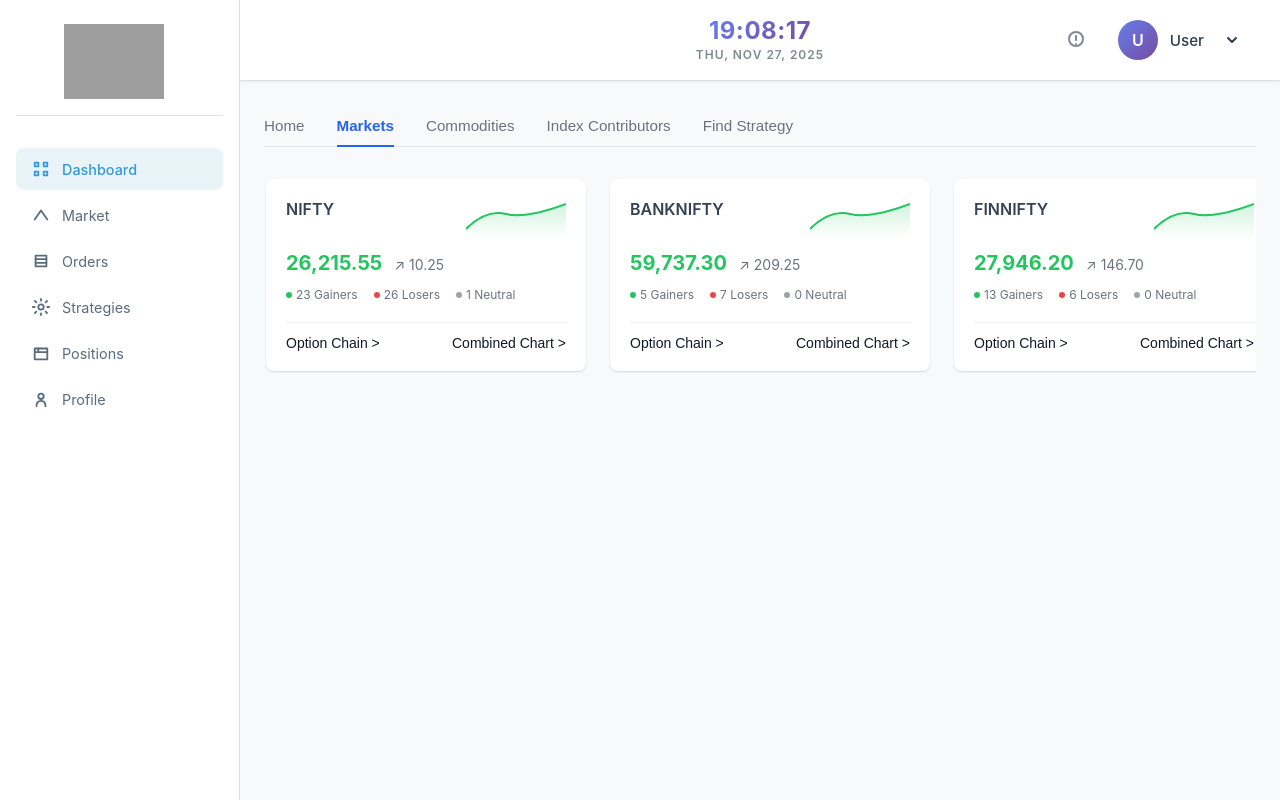
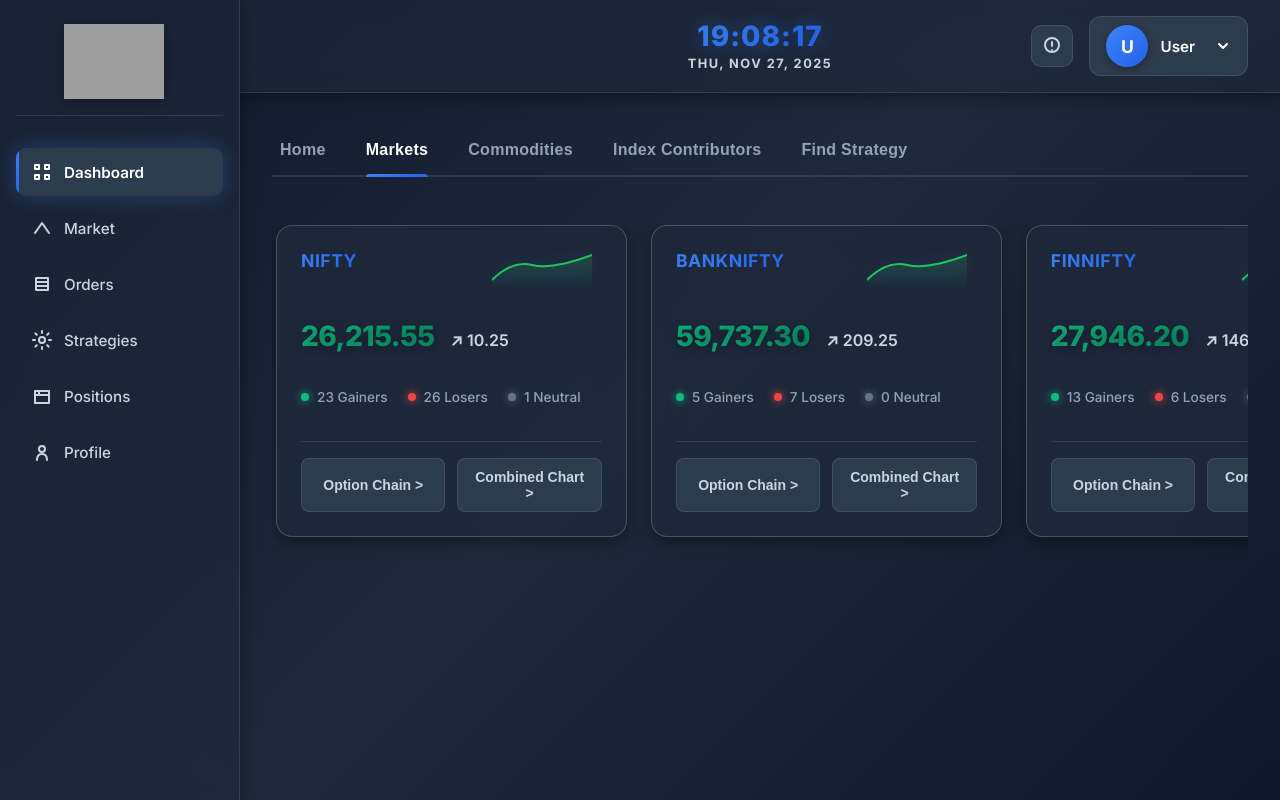
Before and after one commit to PraveenBond/AlgoNova_dev, a React (Vite) app in the folder src/Frontend/: page / in a window 1280 px wide. Built offline with nearby package versions, Linux system fonts and the light colour scheme; no server answers; sample sign-in values are in the browser's storage; grey boxes are pictures that could not be loaded.

Commit message:
feat: Implement new design system with global CSS variables and initial dashboard page styling.

```diff
--- a/src/Frontend/Component/DigitalClock.css
+++ b/src/Frontend/Component/DigitalClock.css
@@ -3,27 +3,29 @@
     flex-direction: column;
     align-items: center;
     justify-content: center;
-    color: #2c3e50;
-    font-family: inherit;
+    color: var(--text-primary);
+    font-family: 'Inter', sans-serif;
     user-select: none;
 }
 
 .digital-clock .time {
-    font-size: 1.5rem;
-    font-weight: 700;
+    font-size: 1.75rem;
+    font-weight: 800;
     line-height: 1;
-    background: linear-gradient(135deg, #667eea 0%, #764ba2 100%);
+    background: var(--gradient-primary);
     background-clip: text;
     -webkit-background-clip: text;
     -webkit-text-fill-color: transparent;
-    letter-spacing: 0.5px;
+    letter-spacing: 1px;
+    text-shadow: 0 0 20px rgba(59, 130, 246, 0.5);
+    animation: pulse 3s ease-in-out infinite;
 }
 
 .digital-clock .date {
-    font-size: 0.75rem;
-    color: #7f8c8d;
-    margin-top: 4px;
-    font-weight: 600;
+    font-size: 0.8rem;
+    color: var(--text-secondary);
+    margin-top: 6px;
+    font-weight: 700;
     text-transform: uppercase;
-    letter-spacing: 1px;
+    letter-spacing: 1.5px;
 }
--- a/src/Frontend/Component/Layout.css
+++ b/src/Frontend/Component/Layout.css
@@ -1,14 +1,16 @@
 .layout {
   min-height: 100vh;
   display: flex;
-  background-color: #f8f9fa;
+  background: transparent;
   overflow-x: hidden;
 }
 
 .sidebar {
   width: 240px;
-  background: #ffffff;
-  border-right: 1px solid #e0e0e0;
+  background: var(--surface-glass);
+  backdrop-filter: blur(12px);
+  -webkit-backdrop-filter: blur(12px);
+  border-right: 1px solid var(--border-subtle);
   display: flex;
   flex-direction: column;
   padding: 1.5rem 1rem;
@@ -18,12 +20,13 @@
   top: 0;
   z-index: 100;
   overflow-y: auto;
+  box-shadow: var(--shadow-md);
 }
 
 .sidebar-header {
   margin-bottom: 2rem;
   padding-bottom: 1rem;
-  border-bottom: 1px solid #e0e0e0;
+  border-bottom: 1px solid var(--border-subtle);
 }
 
 .logo-container {
@@ -40,18 +43,24 @@
   width: auto;
   object-fit: contain;
   display: block;
+  filter: drop-shadow(0 4px 8px rgba(0, 0, 0, 0.3));
+  transition: transform 0.3s ease;
+}
+
+.sidebar-logo-img:hover {
+  transform: scale(1.05);
 }
 
 .logo-text {
   font-size: 1.1rem;
   font-weight: 600;
-  color: #2c3e50;
+  color: var(--text-primary);
 }
 
 .sidebar-nav {
   display: flex;
   flex-direction: column;
-  gap: 0.25rem;
+  gap: 0.5rem;
   flex: 1;
 }
 
@@ -59,36 +68,65 @@
   display: flex;
   align-items: center;
   gap: 0.75rem;
-  padding: 0.75rem 1rem;
-  color: #5a6c7d;
+  padding: 0.875rem 1rem;
+  color: var(--text-secondary);
   text-decoration: none;
-  border-radius: 8px;
-  transition: all 0.2s;
-  font-weight: 400;
-  font-size: 0.9rem;
+  border-radius: 10px;
+  transition: all 0.3s ease;
+  font-weight: 500;
+  font-size: 0.95rem;
+  position: relative;
+  overflow: hidden;
+}
+
+.sidebar-link::before {
+  content: '';
+  position: absolute;
+  left: 0;
+  top: 0;
+  height: 100%;
+  width: 3px;
+  background: var(--gradient-primary);
+  transform: scaleY(0);
+  transition: transform 0.3s ease;
 }
 
 .sidebar-link:hover {
-  background-color: #f0f0f0;
-  color: #2c3e50;
+  background: var(--surface-elevated);
+  color: var(--text-primary);
+  transform: translateX(5px);
+}
+
+.sidebar-link:hover::before {
+  transform: scaleY(1);
 }
 
 .sidebar-link.active {
-  background-color: #e8f4f8;
-  color: #3498db;
-  font-weight: 500;
+  background: var(--surface-elevated);
+  color: var(--text-primary);
+  font-weight: 600;
+  box-shadow: var(--shadow-glow);
+}
+
+.sidebar-link.active::before {
+  transform: scaleY(1);
 }
 
 .sidebar-link svg {
   flex-shrink: 0;
-  width: 18px;
-  height: 18px;
+  width: 20px;
+  height: 20px;
+  transition: transform 0.3s ease;
+}
+
+.sidebar-link:hover svg {
+  transform: scale(1.1);
 }
 
 .sidebar-footer {
   margin-top: auto;
   padding-top: 1.5rem;
-  border-top: 1px solid #e0e0e0;
+  border-top: 1px solid var(--border-subtle);
 }
 
 .support-section {
@@ -96,26 +134,27 @@
   align-items: flex-start;
   gap: 0.75rem;
   padding: 1rem;
-  background-color: #f8f9fa;
-  border-radius: 8px;
+  background: var(--surface-elevated);
+  border-radius: 10px;
+  border: 1px solid var(--border-subtle);
 }
 
 .support-section svg {
   flex-shrink: 0;
-  color: #3498db;
+  color: var(--accent-primary);
   margin-top: 0.25rem;
 }
 
 .support-title {
   font-weight: 600;
-  color: #2c3e50;
+  color: var(--text-primary);
   font-size: 0.9rem;
   margin-bottom: 0.25rem;
 }
 
 .support-text {
   font-size: 0.8rem;
-  color: #7f8c8d;
+  color: var(--text-muted);
 }
 
 .main-wrapper {
@@ -128,13 +167,15 @@
 }
 
 .header {
-  background: #ffffff;
-  border-bottom: 1px solid #e0e0e0;
-  padding: 0.75rem 2rem;
+  background: var(--surface-glass);
+  backdrop-filter: blur(12px);
+  -webkit-backdrop-filter: blur(12px);
+  border-bottom: 1px solid var(--border-subtle);
+  padding: 1rem 2rem;
   position: sticky;
   top: 0;
   z-index: 50;
-  box-shadow: 0 1px 3px rgba(0, 0, 0, 0.05);
+  box-shadow: var(--shadow-md);
 }
 
 .header-top {
@@ -152,7 +193,7 @@
 
 .greeting {
   font-size: 1rem;
-  color: #2c3e50;
+  color: var(--text-primary);
   font-weight: 500;
 }
 
@@ -165,20 +206,23 @@
 }
 
 .header-icon-btn {
-  background: none;
-  border: none;
-  color: #7f8c8d;
+  background: var(--surface-elevated);
+  border: 1px solid var(--border-subtle);
+  color: var(--text-secondary);
   cursor: pointer;
-  padding: 0.5rem;
+  padding: 0.625rem;
   display: flex;
   align-items: center;
   justify-content: center;
-  border-radius: 50%;
-  transition: background-color 0.2s;
+  border-radius: 10px;
+  transition: all 0.3s ease;
 }
 
 .header-icon-btn:hover {
-  background-color: #f0f0f0;
+  background: var(--accent-primary);
+  color: var(--text-primary);
+  transform: translateY(-2px);
+  box-shadow: var(--shadow-glow);
 }
 
 .user-profile-container {
@@ -189,33 +233,45 @@
   display: flex;
   align-items: center;
   gap: 0.75rem;
-  padding: 0.5rem;
-  border-radius: 8px;
-  transition: background-color 0.2s;
+  padding: 0.5rem 1rem;
+  border-radius: 12px;
+  transition: all 0.3s ease;
+  background: var(--surface-elevated);
+  border: 1px solid var(--border-subtle);
+  cursor: pointer;
 }
 
 .user-profile:hover {
-  background-color: #f0f0f0;
+  background: var(--bg-tertiary);
+  transform: translateY(-2px);
+  box-shadow: var(--shadow-md);
 }
 
 .profile-avatar {
-  width: 40px;
-  height: 40px;
+  width: 42px;
+  height: 42px;
   border-radius: 50%;
-  background: linear-gradient(135deg, #667eea 0%, #764ba2 100%);
+  background: var(--gradient-primary);
   color: white;
   display: flex;
   align-items: center;
   justify-content: center;
-  font-weight: 600;
-  font-size: 1rem;
+  font-weight: 700;
+  font-size: 1.1rem;
   flex-shrink: 0;
+  box-shadow: var(--shadow-sm);
+  transition: transform 0.3s ease;
+}
+
+.user-profile:hover .profile-avatar {
+  transform: scale(1.1);
+  box-shadow: var(--shadow-glow);
 }
 
 .profile-name {
   font-size: 0.95rem;
-  color: #2c3e50;
-  font-weight: 500;
+  color: var(--text-primary);
+  font-weight: 600;
   white-space: nowrap;
   max-width: 150px;
   overflow: hidden;
@@ -224,26 +280,29 @@
 
 .user-dropdown {
   position: absolute;
-  top: calc(100% + 0.5rem);
+  top: calc(100% + 0.75rem);
   right: 0;
-  background: white;
-  border-radius: 12px;
-  box-shadow: 0 8px 24px rgba(0, 0, 0, 0.15);
-  min-width: 280px;
+  background: var(--surface-card);
+  backdrop-filter: blur(16px);
+  -webkit-backdrop-filter: blur(16px);
+  border-radius: 16px;
+  border: 1px solid var(--border-medium);
+  box-shadow: var(--shadow-lg);
+  min-width: 300px;
   z-index: 1000;
   overflow: hidden;
-  animation: dropdownFadeIn 0.2s ease-out;
+  animation: dropdownFadeIn 0.3s ease-out;
 }
 
 @keyframes dropdownFadeIn {
   from {
     opacity: 0;
-    transform: translateY(-10px);
+    transform: translateY(-10px) scale(0.95);
   }
 
   to {
     opacity: 1;
-    transform: translateY(0);
+    transform: translateY(0) scale(1);
   }
 }
 
@@ -251,22 +310,24 @@
   display: flex;
   align-items: center;
   gap: 1rem;
-  padding: 1.25rem;
-  background: linear-gradient(135deg, #f8f9fa 0%, #ffffff 100%);
+  padding: 1.5rem;
+  background: var(--surface-elevated);
+  border-bottom: 1px solid var(--border-subtle);
 }
 
 .dropdown-avatar {
-  width: 50px;
-  height: 50px;
+  width: 56px;
+  height: 56px;
   border-radius: 50%;
-  background: linear-gradient(135deg, #667eea 0%, #764ba2 100%);
+  background: var(--gradient-secondary);
   color: white;
   display: flex;
   align-items: center;
   justify-content: center;
   font-weight: 700;
-  font-size: 1.2rem;
+  font-size: 1.4rem;
   flex-shrink: 0;
+  box-shadow: var(--shadow-md);
 }
 
 .dropdown-user-info {
@@ -275,9 +336,9 @@
 }
 
 .dropdown-name {
-  font-size: 1rem;
-  font-weight: 600;
-  color: #2c3e50;
+  font-size: 1.05rem;
+  font-weight: 700;
+  color: var(--text-primary);
   margin-bottom: 0.25rem;
   white-space: nowrap;
   overflow: hidden;
@@ -286,54 +347,64 @@
 
 .dropdown-id {
   font-size: 0.85rem;
-  color: #7f8c8d;
+  color: var(--text-muted);
   font-weight: 500;
 }
 
 .dropdown-divider {
   height: 1px;
-  background: #e0e0e0;
+  background: var(--border-subtle);
   margin: 0.5rem 0;
 }
 
 .dropdown-item {
   display: flex;
   align-items: center;
-  gap: 0.75rem;
-  padding: 0.875rem 1.25rem;
-  color: #2c3e50;
+  gap: 0.875rem;
+  padding: 1rem 1.5rem;
+  color: var(--text-secondary);
   text-decoration: none;
-  transition: background-color 0.2s;
+  transition: all 0.3s ease;
   border: none;
   background: none;
   width: 100%;
   text-align: left;
   cursor: pointer;
   font-size: 0.95rem;
+  font-weight: 500;
 }
 
 .dropdown-item:hover {
-  background-color: #f8f9fa;
+  background: var(--surface-elevated);
+  color: var(--text-primary);
+  padding-left: 1.75rem;
 }
 
 .dropdown-item svg {
-  color: #7f8c8d;
+  color: var(--text-muted);
   flex-shrink: 0;
+  transition: transform 0.3s ease;
+}
+
+.dropdown-item:hover svg {
+  transform: scale(1.1);
 }
 
 .logout-item {
-  color: #e74c3c;
+  color: var(--color-bearish);
 }
 
 .logout-item:hover {
-  background-color: #fee;
+  background: rgba(239, 68, 68, 0.1);
+  color: var(--color-bearish);
 }
 
 .logout-item svg {
-  color: #e74c3c;
+  color: var(--color-bearish);
 }
 
 .main-content {
   flex: 1;
-  background-color: #f8f9fa;
+  background: transparent;
+  animation: fadeIn 0.5s ease-out;
 }
--- a/src/Frontend/Pages/DashboardPage.css
+++ b/src/Frontend/Pages/DashboardPage.css
@@ -1,52 +1,61 @@
 .dashboard-page {
-  padding: 1.5rem;
-  background-color: #f8f9fa;
+  padding: 2rem;
+  background: transparent;
   min-height: 100%;
   display: flex;
   flex-direction: column;
-  gap: 1.5rem;
+  gap: 2rem;
   font-family: 'Inter', sans-serif;
   overflow-x: hidden;
-  /* Prevent horizontal page scroll */
+  animation: fadeIn 0.5s ease-out;
 }
 
 /* Sub Navigation */
 .dashboard-nav {
   display: flex;
-  gap: 2rem;
-  border-bottom: 1px solid #e5e7eb;
-  margin-bottom: 0.5rem;
+  gap: 2.5rem;
+  border-bottom: 2px solid var(--border-subtle);
+  margin-bottom: 1rem;
+  padding: 0 0.5rem;
 }
 
 .nav-tab {
   background: none;
   border: none;
-  padding: 0.75rem 0;
-  font-size: 0.95rem;
-  font-weight: 500;
-  color: #6b7280;
+  padding: 1rem 0;
+  font-size: 1rem;
+  font-weight: 600;
+  color: var(--text-muted);
   cursor: pointer;
   position: relative;
-  transition: color 0.2s;
+  transition: all 0.3s ease;
+  letter-spacing: 0.3px;
+}
+
+.nav-tab::before {
+  content: '';
+  position: absolute;
+  bottom: -2px;
+  left: 0;
+  width: 100%;
+  height: 3px;
+  background: var(--gradient-primary);
+  transform: scaleX(0);
+  transition: transform 0.3s ease;
+  border-radius: 3px 3px 0 0;
 }
 
 .nav-tab:hover {
-  color: #111827;
+  color: var(--text-secondary);
 }
 
 .nav-tab.active {
-  color: #2563eb;
-  font-weight: 600;
+  color: var(--text-primary);
+  font-weight: 700;
 }
 
-.nav-tab.active::after {
-  content: '';
-  position: absolute;
-  bottom: -1px;
-  left: 0;
-  width: 100%;
-  height: 2px;
-  background-color: #2563eb;
+.nav-tab.active::before {
+  transform: scaleX(1);
 }
 
 /* Market Overview */
@@ -54,42 +63,70 @@
   display: flex;
   overflow-x: auto;
   gap: 1.5rem;
-  padding-bottom: 1rem;
+  padding-bottom: 1.5rem;
   scroll-behavior: smooth;
-  padding-left: 2px;
-  padding-right: 2px;
+  padding-left: 4px;
+  padding-right: 4px;
 }
 
 /* Custom scrollbar for market overview */
 .market-overview::-webkit-scrollbar {
-  height: 8px;
+  height: 10px;
 }
 
 .market-overview::-webkit-scrollbar-track {
-  background: #e5e7eb;
-  border-radius: 4px;
+  background: var(--bg-secondary);
+  border-radius: 5px;
 }
 
 .market-overview::-webkit-scrollbar-thumb {
-  background: #9ca3af;
-  border-radius: 4px;
+  background: var(--bg-tertiary);
+  border-radius: 5px;
+  border: 2px solid var(--bg-secondary);
 }
 
 .market-overview::-webkit-scrollbar-thumb:hover {
-  background: #6b7280;
+  background: var(--accent-primary);
 }
 
 .market-card {
-  min-width: 320px;
+  min-width: 340px;
   flex-shrink: 0;
-  /* Prevent cards from shrinking */
-  background: white;
-  border-radius: 8px;
-  padding: 1.25rem;
-  box-shadow: 0 1px 3px rgba(0, 0, 0, 0.05), 0 1px 2px rgba(0, 0, 0, 0.1);
+  background: var(--surface-card);
+  backdrop-filter: blur(16px);
+  -webkit-backdrop-filter: blur(16px);
+  border-radius: 16px;
+  padding: 1.5rem;
+  border: 1px solid var(--border-medium);
+  box-shadow: var(--shadow-md);
   display: flex;
   flex-direction: column;
-  gap: 0.75rem;
+  gap: 1rem;
+  transition: all 0.4s ease;
+  position: relative;
+  overflow: hidden;
+}
+
+.market-card::before {
+  content: '';
+  position: absolute;
+  top: 0;
+  left: 0;
+  right: 0;
+  height: 3px;
+  background: var(--gradient-primary);
+  opacity: 0;
+  transition: opacity 0.3s ease;
+}
+
+.market-card:hover {
+  transform: translateY(-8px);
+  box-shadow: var(--shadow-lg), var(--shadow-glow);
+  border-color: var(--border-strong);
+}
+
+.market-card:hover::before {
+  opacity: 1;
 }
 
 .market-card-header {
@@ -100,113 +137,156 @@
 
 .market-card-header h3 {
   margin: 0;
-  font-size: 1rem;
-  font-weight: 600;
-  color: #374151;
+  font-size: 1.1rem;
+  font-weight: 700;
+  color: var(--text-primary);
+  letter-spacing: 0.5px;
+  text-transform: uppercase;
+  background: var(--gradient-primary);
+  background-clip: text;
+  -webkit-background-clip: text;
+  -webkit-text-fill-color: transparent;
 }
 
 .market-chart-placeholder {
-  width: 100px;
-  height: 40px;
+  width: 110px;
+  height: 45px;
+  filter: drop-shadow(0 2px 8px rgba(59, 130, 246, 0.3));
 }
 
 .market-values {
   display: flex;
   align-items: baseline;
-  gap: 0.75rem;
+  gap: 1rem;
+  margin: 0.5rem 0;
 }
 
 .current-value {
-  font-size: 1.25rem;
-  font-weight: 700;
+  font-size: 1.75rem;
+  font-weight: 800;
+  letter-spacing: -0.5px;
+  text-shadow: 0 2px 8px rgba(0, 0, 0, 0.3);
 }
 
 .current-value.positive {
-  color: #22c55e;
+  color: var(--color-bullish);
+  background: var(--gradient-bullish);
+  background-clip: text;
+  -webkit-background-clip: text;
+  -webkit-text-fill-color: transparent;
 }
 
 .current-value.negative {
-  color: #ef4444;
+  color: var(--color-bearish);
+  background: var(--gradient-bearish);
+  background-clip: text;
+  -webkit-background-clip: text;
+  -webkit-text-fill-color: transparent;
 }
 
 .change-value {
-  font-size: 0.875rem;
-  color: #6b7280;
+  font-size: 1rem;
+  color: var(--text-secondary);
+  font-weight: 600;
 }
 
 .market-stats {
   display: flex;
-  gap: 1rem;
-  font-size: 0.75rem;
-  color: #6b7280;
+  gap: 1.25rem;
+  font-size: 0.85rem;
+  color: var(--text-muted);
+  padding: 0.75rem 0;
 }
 
 .stat-item {
   display: flex;
   align-items: center;
-  gap: 0.25rem;
+  gap: 0.5rem;
+  font-weight: 500;
 }
 
 .dot {
-  width: 6px;
-  height: 6px;
+  width: 8px;
+  height: 8px;
   border-radius: 50%;
+  box-shadow: 0 0 8px currentColor;
 }
 
 .dot.green {
-  background-color: #22c55e;
+  background-color: var(--color-bullish);
+  color: var(--color-bullish);
 }
 
 .dot.red {
-  background-color: #ef4444;
+  background-color: var(--color-bearish);
+  color: var(--color-bearish);
 }
 
 .dot.grey {
-  background-color: #9ca3af;
+  background-color: var(--text-disabled);
+  color: var(--text-disabled);
 }
 
 .market-actions {
   display: flex;
   justify-content: space-between;
   margin-top: 0.5rem;
-  padding-top: 0.75rem;
-  border-top: 1px solid #f3f4f6;
+  padding-top: 1rem;
+  border-top: 1px solid var(--border-subtle);
+  gap: 0.75rem;
 }
 
 .action-link {
-  background: none;
-  border: none;
-  color: #111827;
+  background: var(--surface-elevated);
+  border: 1px solid var(--border-subtle);
+  color: var(--text-secondary);
   font-size: 0.875rem;
-  font-weight: 500;
+  font-weight: 600;
   cursor: pointer;
-  padding: 0;
+  padding: 0.625rem 1rem;
+  border-radius: 8px;
+  transition: all 0.3s ease;
+  flex: 1;
+  text-align: center;
 }
 
 .action-link:hover {
-  text-decoration: underline;
+  background: var(--accent-primary);
+  color: var(--text-primary);
+  border-color: var(--accent-primary);
+  transform: translateY(-2px);
+  box-shadow: var(--shadow-sm);
 }
 
 /* Build Up Section */
 .buildup-section {
   display: grid;
-  grid-template-columns: repeat(auto-fit, minmax(450px, 1fr));
-  gap: 1.5rem;
+  grid-template-columns: repeat(auto-fit, minmax(480px, 1fr));
+  gap: 2rem;
 }
 
 .buildup-card {
-  background: white;
-  border-radius: 8px;
-  box-shadow: 0 1px 3px rgba(0, 0, 0, 0.05), 0 1px 2px rgba(0, 0, 0, 0.1);
+  background: var(--surface-card);
+  backdrop-filter: blur(16px);
+  -webkit-backdrop-filter: blur(16px);
+  border-radius: 16px;
+  border: 1px solid var(--border-medium);
+  box-shadow: var(--shadow-md);
   display: flex;
   flex-direction: column;
   overflow: hidden;
+  transition: all 0.3s ease;
+}
+
+.buildup-card:hover {
+  transform: translateY(-4px);
+  box-shadow: var(--shadow-lg);
 }
 
 .buildup-header {
-  padding: 0.75rem 1rem;
-  background-color: #eff6ff;
-  border-bottom: 1px solid #e5e7eb;
+  padding: 1rem 1.5rem;
+  background: var(--surface-elevated);
+  border-bottom: 1px solid var(--border-subtle);
   display: flex;
   justify-content: space-between;
   align-items: center;
@@ -214,23 +294,34 @@
 
 .buildup-header h3 {
   margin: 0;
-  font-size: 1rem;
-  font-weight: 600;
-  color: #3b82f6;
+  font-size: 1.1rem;
+  font-weight: 700;
+  color: var(--text-primary);
+  background: var(--gradient-primary);
+  background-clip: text;
+  -webkit-background-clip: text;
+  -webkit-text-fill-color: transparent;
 }
 
 .nav-arrow {
-  background: white;
-  border: 1px solid #e5e7eb;
+  background: var(--bg-tertiary);
+  border: 1px solid var(--border-subtle);
   border-radius: 50%;
-  width: 24px;
-  height: 24px;
+  width: 28px;
+  height: 28px;
   display: flex;
   align-items: center;
   justify-content: center;
   cursor: pointer;
-  color: #6b7280;
-  font-size: 0.75rem;
+  color: var(--text-secondary);
+  font-size: 0.875rem;
+  transition: all 0.3s ease;
+}
+
+.nav-arrow:hover {
+  background: var(--accent-primary);
+  color: var(--text-primary);
+  transform: scale(1.1);
 }
 
 .buildup-table-container {
@@ -240,34 +331,42 @@
 .buildup-table {
   width: 100%;
   border-collapse: collapse;
-  font-size: 0.8rem;
+  font-size: 0.875rem;
   text-align: left;
 }
 
 .buildup-table th {
   position: sticky;
   top: 0;
-  background-color: #f9fafb;
-  padding: 0.75rem 1rem;
-  font-weight: 600;
-  color: #4b5563;
-  border-bottom: 1px solid #e5e7eb;
+  background: var(--surface-elevated);
+  padding: 1rem 1.5rem;
+  font-weight: 700;
+  color: var(--text-secondary);
+  border-bottom: 1px solid var(--border-subtle);
   white-space: nowrap;
+  text-transform: uppercase;
+  font-size: 0.75rem;
+  letter-spacing: 0.5px;
 }
 
 .buildup-table td {
-  padding: 0.75rem 1rem;
-  border-bottom: 1px solid #f3f4f6;
-  color: #1f2937;
+  padding: 1rem 1.5rem;
+  border-bottom: 1px solid var(--border-subtle);
+  color: var(--text-primary);
+  font-weight: 500;
 }
 
 .buildup-table tr:last-child td {
   border-bottom: none;
 }
 
+.buildup-table tr:hover {
+  background: var(--surface-elevated);
+}
+
 .sort-icon {
-  font-size: 0.6rem;
-  color: #9ca3af;
+  font-size: 0.7rem;
+  color: var(--text-muted);
   margin-left: 0.25rem;
 }
 
@@ -277,41 +376,58 @@
 }
 
 .text-green {
-  color: #22c55e;
+  color: var(--color-bullish);
+  font-weight: 700;
 }
 
 .text-red {
-  color: #ef4444;
+  color: var(--color-bearish);
+  font-weight: 700;
 }
 
 .fw-medium {
-  font-weight: 500;
+  font-weight: 600;
 }
 
 .buildup-footer {
-  padding: 0.5rem;
-  background-color: #f9fafb;
-  border-top: 1px solid #e5e7eb;
+  padding: 0.75rem;
+  background: var(--surface-elevated);
+  border-top: 1px solid var(--border-subtle);
   display: flex;
   justify-content: center;
 }
 
 .expand-btn {
-  background: none;
-  border: 1px solid #e5e7eb;
+  background: var(--bg-tertiary);
+  border: 1px solid var(--border-subtle);
   border-radius: 50%;
-  width: 24px;
-  height: 24px;
+  width: 28px;
+  height: 28px;
   display: flex;
   align-items: center;
   justify-content: center;
   cursor: pointer;
-  color: #6b7280;
+  color: var(--text-secondary);
+  transition: all 0.3s ease;
+}
+
+.expand-btn:hover {
+  background: var(--accent-primary);
+  color: var(--text-primary);
+  transform: scale(1.1);
 }
 
 /* Responsive adjustments */
 @media (max-width: 768px) {
+  .dashboard-page {
+    padding: 1.5rem;
+  }
+
   .buildup-section {
     grid-template-columns: 1fr;
   }
+
+  .market-card {
+    min-width: 300px;
+  }
 }
--- a/src/Frontend/index.css
+++ b/src/Frontend/index.css
@@ -1,3 +1,54 @@
+@import url('https://fonts.googleapis.com/css2?family=Inter:wght@300;400;500;600;700;800&display=swap');
+
+:root {
+  /* Background Colors */
+  --bg-primary: #0f172a;
+  --bg-secondary: #1e293b;
+  --bg-tertiary: #334155;
+
+  /* Surface Colors with Transparency */
+  --surface-glass: rgba(30, 41, 59, 0.7);
+  --surface-card: rgba(30, 41, 59, 0.9);
+  --surface-elevated: rgba(51, 65, 85, 0.8);
+
+  /* Accent Colors */
+  --accent-primary: #3b82f6;
+  --accent-primary-dark: #2563eb;
+  --accent-secondary: #8b5cf6;
+  --accent-secondary-dark: #7c3aed;
+
+  /* Trading Colors */
+  --color-bullish: #10b981;
+  --color-bullish-dark: #059669;
+  --color-bearish: #ef4444;
+  --color-bearish-dark: #dc2626;
+  --color-neutral: #f59e0b;
+
+  /* Text Colors */
+  --text-primary: #ffffff;
+  --text-secondary: #cbd5e1;
+  --text-muted: #94a3b8;
+  --text-disabled: #64748b;
+
+  /* Border Colors */
+  --border-subtle: rgba(255, 255, 255, 0.1);
+  --border-medium: rgba(255, 255, 255, 0.2);
+  --border-strong: rgba(255, 255, 255, 0.3);
+
+  /* Shadows */
+  --shadow-sm: 0 2px 8px rgba(0, 0, 0, 0.3);
+  --shadow-md: 0 4px 16px rgba(0, 0, 0, 0.4);
+  --shadow-lg: 0 8px 32px rgba(0, 0, 0, 0.5);
+  --shadow-glow: 0 0 20px rgba(59, 130, 246, 0.3);
+
+  /* Gradients */
+  --gradient-primary: linear-gradient(135deg, #3b82f6 0%, #2563eb 100%);
+  --gradient-secondary: linear-gradient(135deg, #8b5cf6 0%, #7c3aed 100%);
+  --gradient-bullish: linear-gradient(135deg, #10b981 0%, #059669 100%);
+  --gradient-bearish: linear-gradient(135deg, #ef4444 0%, #dc2626 100%);
+  --gradient-bg: linear-gradient(135deg, #0f172a 0%, #1e293b 50%, #0f172a 100%);
+}
+
 * {
   margin: 0;
   padding: 0;
@@ -5,16 +56,88 @@
 }
 
 body {
-  font-family: -apple-system, BlinkMacSystemFont, 'Segoe UI', 'Roboto', 'Oxygen',
+  font-family: 'Inter', -apple-system, BlinkMacSystemFont, 'Segoe UI', 'Roboto', 'Oxygen',
     'Ubuntu', 'Cantarell', 'Fira Sans', 'Droid Sans', 'Helvetica Neue',
     sans-serif;
   -webkit-font-smoothing: antialiased;
   -moz-osx-font-smoothing: grayscale;
-  background-color: #f8f9fa;
-  color: #2c3e50;
+  background: var(--gradient-bg);
+  background-attachment: fixed;
+  color: var(--text-primary);
+  overflow-x: hidden;
 }
 
 code {
   font-family: source-code-pro, Menlo, Monaco, Consolas, 'Courier New',
     monospace;
 }
+
+/* Custom Scrollbar */
+::-webkit-scrollbar {
+  width: 10px;
+  height: 10px;
+}
+
+::-webkit-scrollbar-track {
+  background: var(--bg-secondary);
+  border-radius: 5px;
+}
+
+::-webkit-scrollbar-thumb {
+  background: var(--bg-tertiary);
+  border-radius: 5px;
+  border: 2px solid var(--bg-secondary);
+}
+
+::-webkit-scrollbar-thumb:hover {
+  background: var(--accent-primary);
+}
+
+/* Smooth Animations */
+@keyframes fadeIn {
+  from {
+    opacity: 0;
+    transform: translateY(10px);
+  }
+
+  to {
+    opacity: 1;
+    transform: translateY(0);
+  }
+}
+
+@keyframes slideIn {
+  from {
+    opacity: 0;
+    transform: translateX(-20px);
+  }
+
+  to {
+    opacity: 1;
+    transform: translateX(0);
+  }
+}
+
+@keyframes glow {
+
+  0%,
+  100% {
+    box-shadow: 0 0 10px rgba(59, 130, 246, 0.3);
+  }
+
+  50% {
+    box-shadow: 0 0 20px rgba(59, 130, 246, 0.6);
+  }
+}
+
+@keyframes pulse {
+
+  0%,
+  100% {
+    opacity: 1;
+  }
+
+  50% {
+    opacity: 0.8;
+  }
+}
```
